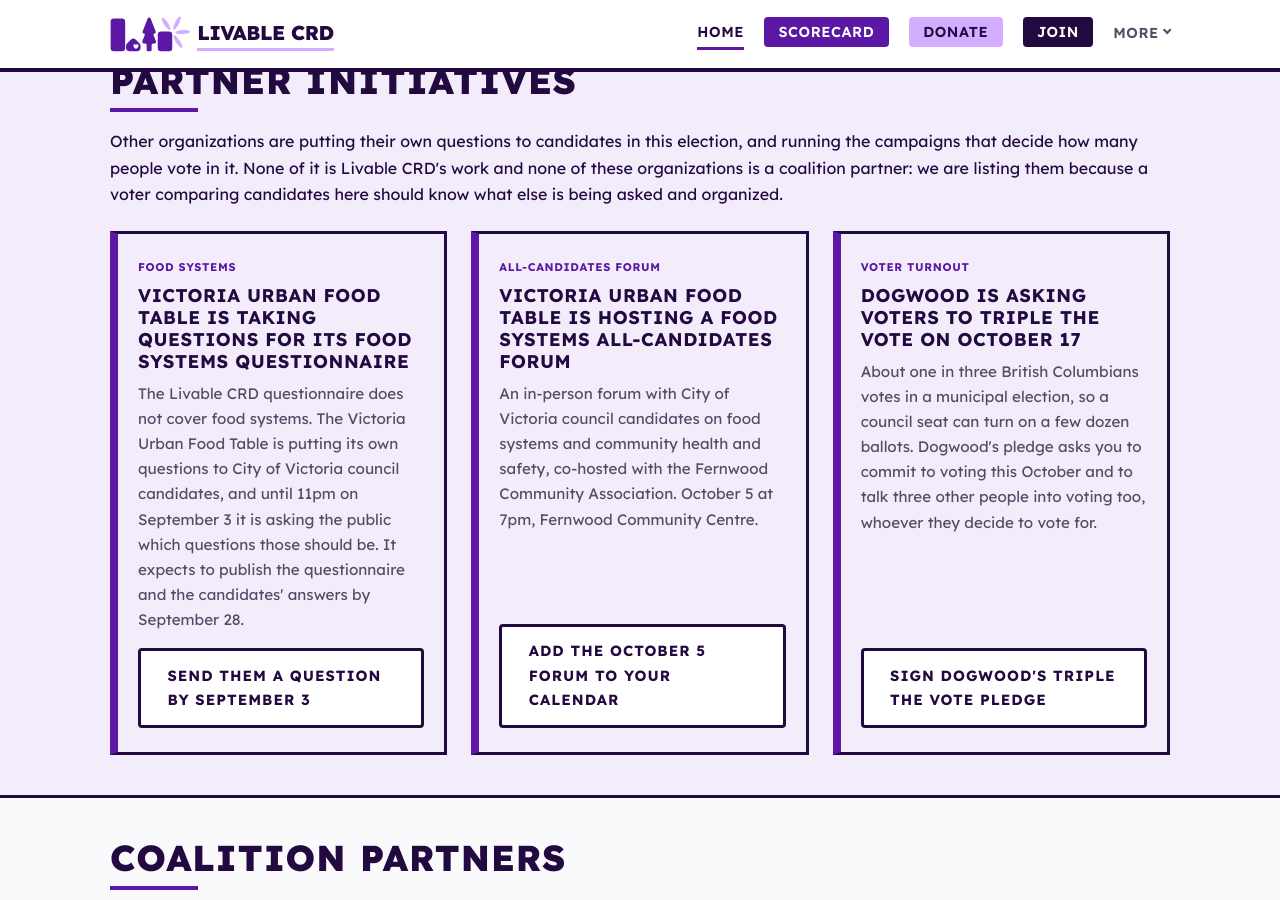
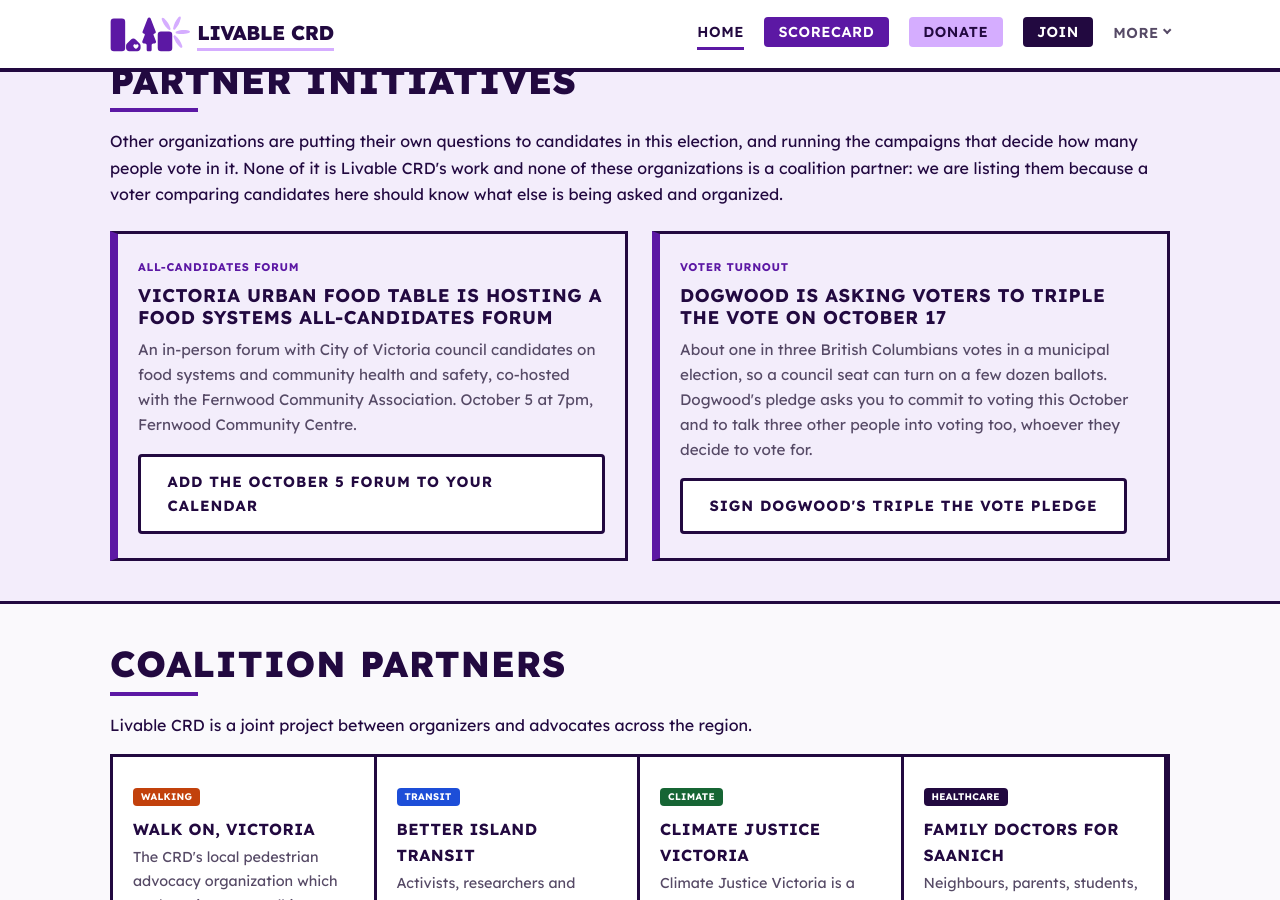
Before and after one commit to LaputanMachines/livable-crd-website, a Jekyll site: the page built from index.md, in a window 1280 px wide and 900 px high, scrolled down 2335 px. Built offline with Jekyll 4.4.1, drawn with Linux system fonts in a browser that asks for light colours.

Commit message:
content: pull the expired UFT question-intake entry
The Victoria Urban Food Table's public question intake closed at 11pm on
September 3, so the card pointing at its form is now advertising a closed
door. Remove the entry from _data/other-orgs.yml, which pulls it from the
homepage band, and remove the questionnaire page's include that singled it
out — that include renders nothing once the id is gone, and dead markup
reads as a mistake to the next person editing the page.

The October 5 forum entry is untouched. Keeping the two as separate
entries was what made this a one-entry deletion, and the file comment
now says so in the past tense rather than promising a September 3 date
that has passed.

Co-Authored-By: Claude Opus 5 <noreply@anthropic.com>
Claude-Session: https://claude.ai/code/session_01RpqxrA2LqUjD7tJUfU54BK

```diff
--- a/_data/other-orgs.yml
+++ b/_data/other-orgs.yml
@@ -43,24 +43,10 @@
 # a questionnaire nobody has published yet ("Not published yet"). An entry for a
 # campaign that is already running should always carry its `url`.
 #
-# One organization may hold more than one entry. Two of these are the Victoria
-# Urban Food Table, deliberately: the question intake closes on September 3 and
-# the forum is on October 5, so they expire on different days and the first can
-# be pulled without touching the second.
-
-- id: uft-questionnaire
-  org: Victoria Urban Food Table
-  topic: Food systems
-  headline: Victoria Urban Food Table is taking questions for its food systems questionnaire
-  note: >-
-    The Livable CRD questionnaire does not cover food systems. The Victoria
-    Urban Food Table is putting its own questions to City of Victoria council
-    candidates, and until 11pm on September 3 it is asking the public which
-    questions those should be. It expects to publish the questionnaire and the
-    candidates' answers by September 28.
-  url: "https://forms.gle/5gwF89dt1AYVNzQt5"
-  action_label: "Send them a question by September 3"
-  org_url: "https://www.victoriaurbanfoodtable.com/"
+# One organization may hold more than one entry, and an entry lives only as long
+# as the thing it points at. The Victoria Urban Food Table's question intake
+# closed on September 3 and its entry was pulled then; the October 5 forum
+# entry is untouched, which is the point of keeping them separate.
 
 - id: uft-forum
   org: Victoria Urban Food Table
--- a/questionnaire/index.md
+++ b/questionnaire/index.md
@@ -97,23 +97,6 @@ body_class: page-questionnaire
     Email <a href="mailto:{{ site.email }}?subject=Questionnaire%20link">{{ site.email }}</a>
     for the link to your fillable questionnaire.
   </p>
-
-  {%- comment -%}
-    What this question set leaves out, said on the page that is the question
-    set. A reader who has come here to find out what candidates were asked is
-    the reader most likely to notice that nobody asked them about food, and the
-    Victoria Urban Food Table is asking City of Victoria candidates exactly
-    that — while taking suggested questions from the public until September 3.
-
-    Near the top rather than under the last of sixty-six questions: the gap is
-    a fact about the whole page, and a reader who scrolls to the section they
-    came for never reaches the foot of it.
-
-    One entry, by id, not the homepage's whole band: Dogwood's turnout campaign
-    belongs beside "what we are building" and not beside "what we asked". The
-    include renders nothing if that entry is ever pulled from the data file.
-  {%- endcomment -%}
-  {% include other-orgs-notice.html only="uft-questionnaire" %}
 
   {%- if items == nil or items.size == 0 %}
   <div class="callout">
```
